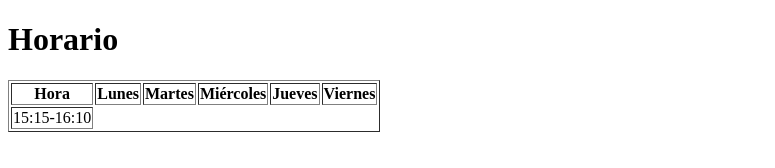
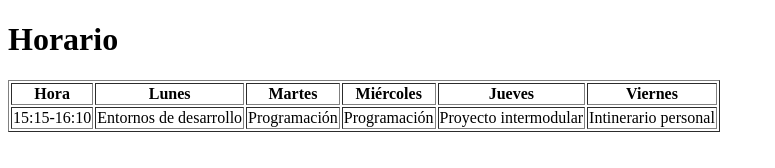
Before and after one commit to mireya-sp/HTML, a plain HTML site: page horario.html in a window 1280 px wide. Shown: the whole page, without its empty margins (0-775 px from the left). Drawn offline with Linux system fonts and the light colour scheme.

Commit message:
Update horario.html

```diff
--- a/horario.html
+++ b/horario.html
@@ -18,7 +18,11 @@
           </tr>
           <tr>
               <td>15:15-16:10</td>
-
+              <td rowspan="2">Entornos de desarrollo</td>
+              <td rowspan="2">Programación</td>
+              <td rowspan="2">Programación</td>
+              <td>Proyecto intermodular</td>
+              <td rowspan="2">Intinerario personal</td>
           </tr>
         </tbody>
     </table>
```
